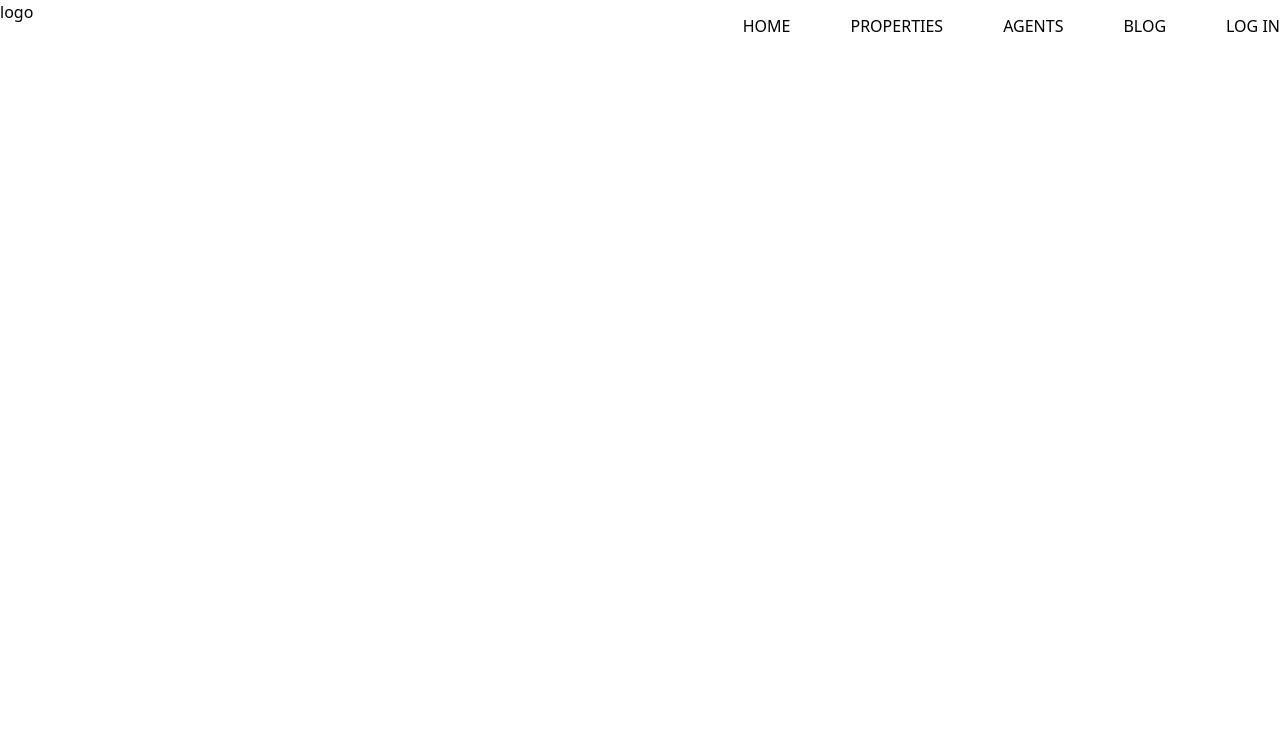
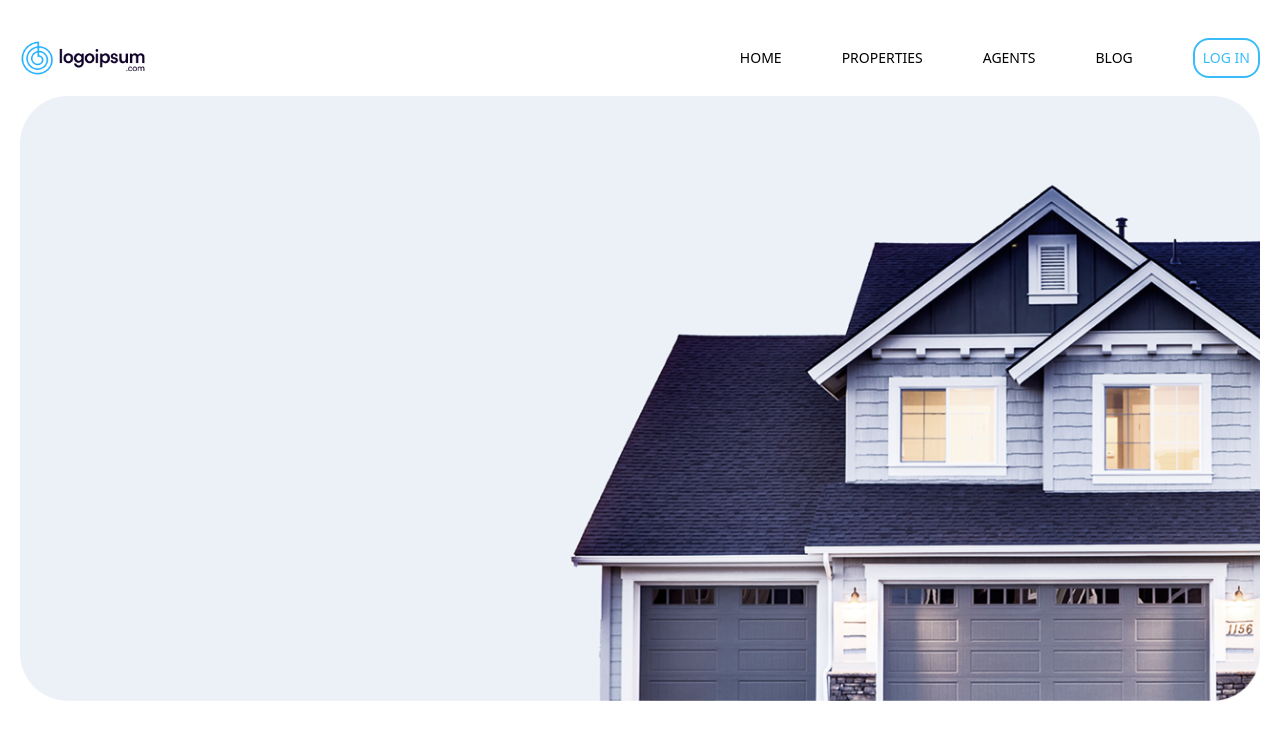
Before and after one commit to znightmaster/rent, a Vue app: page / in a window 1280 px wide. Shown: the top 740 px of the page. Built offline with nearby package versions, Linux system fonts and the light colour scheme.

Commit message:
nachalopolozheno

```diff
--- /dev/null
+++ b/src/components/Home.vue
@@ -0,0 +1,7 @@
+<template>
+  <div>
+    HOME
+  </div>
+</template>
+<script setup>
+</script>
--- a/src/components/layout/MainHeader.vue
+++ b/src/components/layout/MainHeader.vue
@@ -1,19 +1,26 @@
 <template>
-  <div class="flex max-w-1202 h-52 justify-between">
-    <div>logo</div>
-    <div class="flex items-center gap-60 w-704 h-50">
-      <div>HOME</div>
+  <div class="sticky top-20 z-20 flex justify-between items-center p-20">
+    <a href="">
+      <img src="../../assets/Logo.png" alt="logo" class="h-9" />
+    </a>
+    <div class="flex items-center gap-60 w-704 h-9 font-300 text-sm">
+      <Home />
       <div>PROPERTIES</div>
       <div>AGENTS</div>
       <div>BLOG</div>
-      <div>LOG IN</div>
+      <div class="border-2 rounded-16 p-2 border-sky-400 text-sky-400">LOG IN</div>
     </div>
 
+
+  </div>
+  <div>
+  <img src="../../assets/Banner.png" alt="" class="p-20">
 
   </div>
 </template>
 
 <script setup>
+import Home from "@/components/Home.vue"
 
 </script>
 
--- a/src/layouts/DefaultLayout.vue
+++ b/src/layouts/DefaultLayout.vue
@@ -1,7 +1,7 @@
 
 <template>
   <div class="flex flex-col">
-    <main-header/>
+    <main-header />
     <router-view/>
     <main-footer/>
   </div>
```
Also changed, not shown: src/assets/Banner.png (added), src/assets/Logo.png (added).
